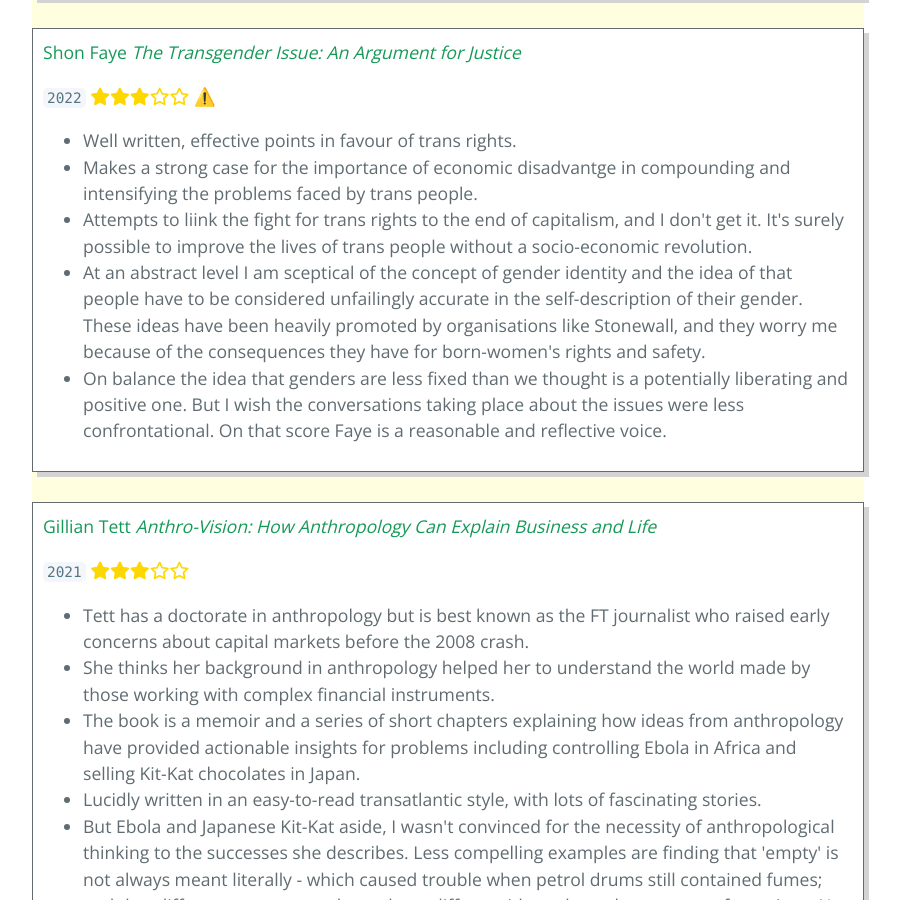
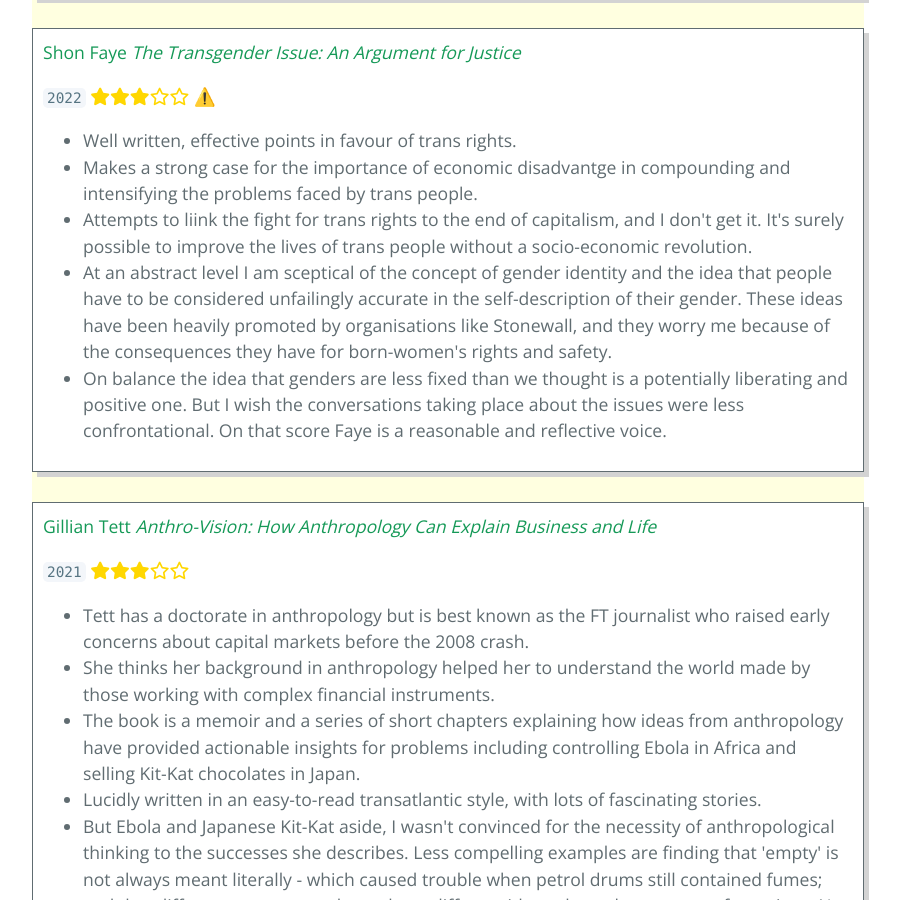
Before and after one commit to DavidPickles/jottings-pub, a Jekyll site: the page built from booklist.html, in a window 1280 px wide and 900 px high, scrolled down 1818 px. Shown: the whole window, without its empty margins (192-1092 px from the left). Built offline with Jekyll 4.4.1, drawn with Linux system fonts in a browser that asks for light colours; nearby versions of some CDN libraries; emoji names are drawn with the system emoji font.

```diff
--- a/_data/books.yml
+++ b/_data/books.yml
@@ -57,7 +57,7 @@ books:
        - "Well written, effective points in favour of trans rights."
        - "Makes a strong case for the importance of economic disadvantge in compounding and intensifying the problems faced by trans people. "
        - "Attempts to liink the fight for trans rights to the end of capitalism, and I don't get it. It's surely possible to improve the lives of trans people without a socio-economic revolution."
-       - "At an abstract level I am sceptical of the concept of gender identity and the idea of that people have to be considered unfailingly accurate in the self-description of their gender. These ideas have been heavily promoted by organisations like Stonewall, and they worry me because of the consequences they have for born-women's rights and safety."
+       - "At an abstract level I am sceptical of the concept of gender identity and the idea that people have to be considered unfailingly accurate in the self-description of their gender. These ideas have been heavily promoted by organisations like Stonewall, and they worry me because of the consequences they have for born-women's rights and safety."
        - "On balance the idea that genders are less fixed than we thought is a potentially liberating and positive one. But I wish the conversations taking place about the issues were less confrontational. On that score Faye is a reasonable and reflective voice."
     rating: 6
     rating_warning: true
```
